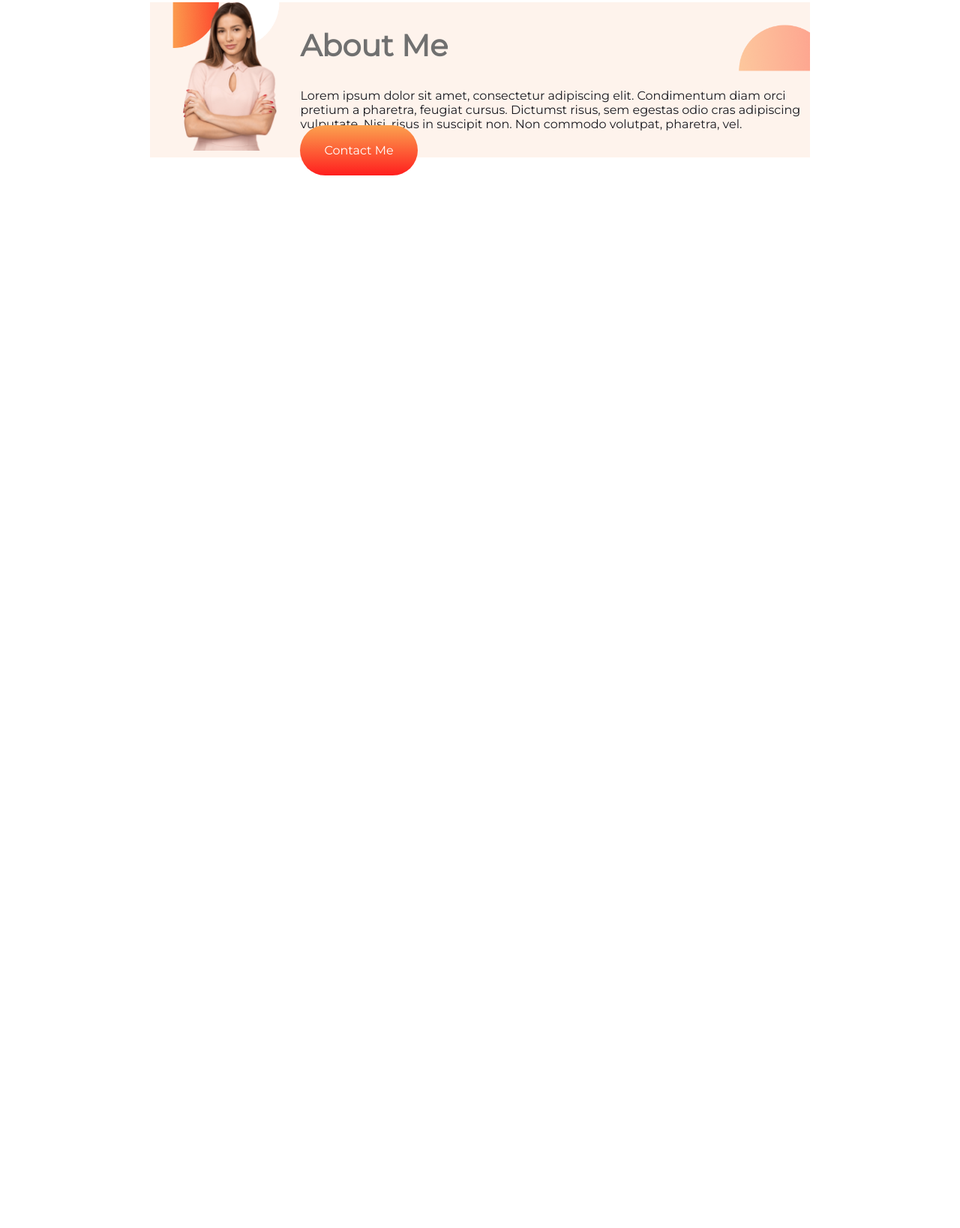
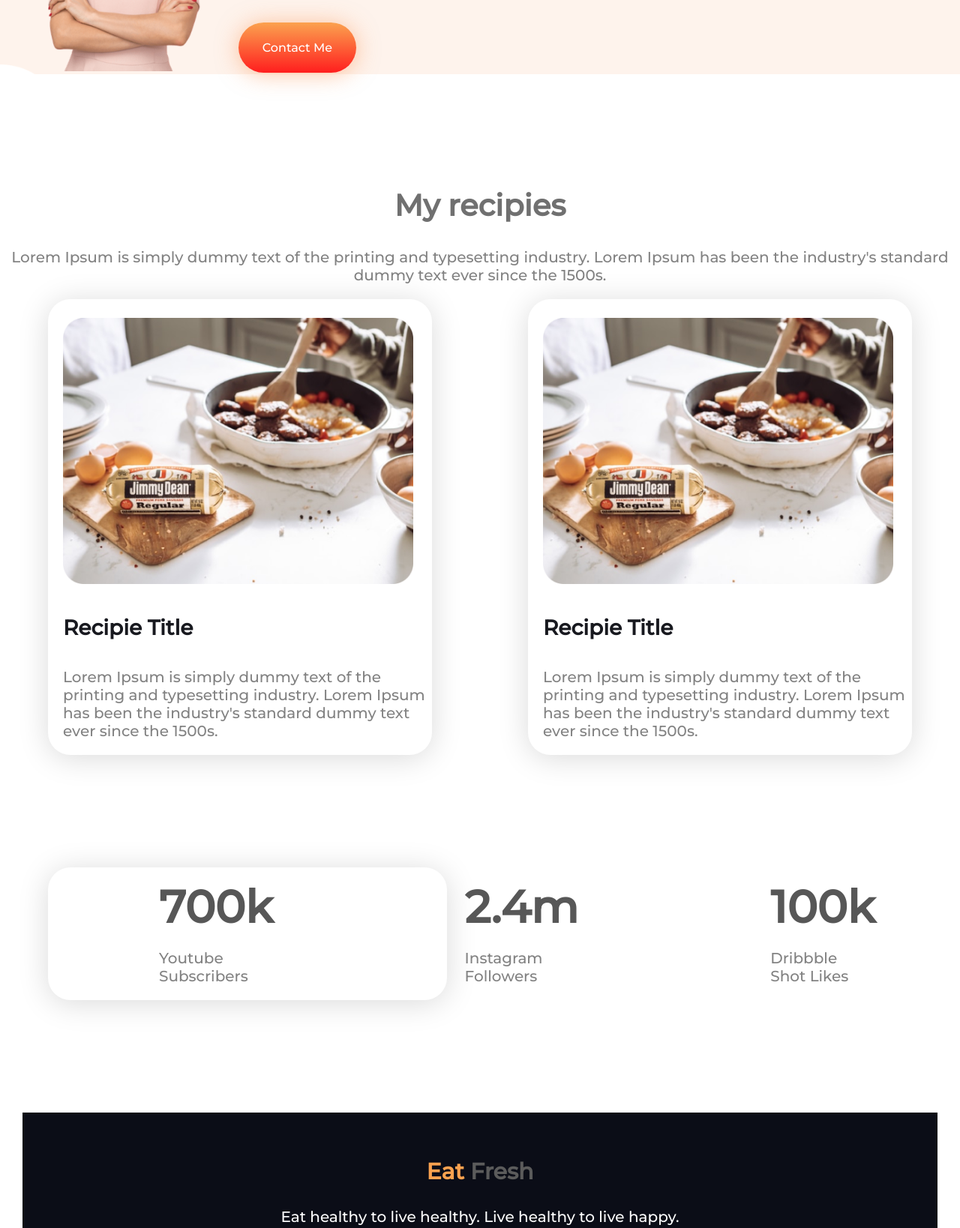
Before and after one commit to nazmussakibofficial/eat-healthy-demo, a plain HTML site: page index.html in a window 1280 px wide. Shown: the part 922-2560 px from the top of the page at 75% size. Before the commit the page ends 1332 px from the top, so only its background shows below. Drawn offline with Linux system fonts and the light colour scheme.

Commit message:
second build

```diff
--- a/index.html
+++ b/index.html
@@ -8,7 +8,7 @@
     <title>Eat Healthy Demo</title>
     <link rel="preconnect" href="https://fonts.googleapis.com">
     <link rel="preconnect" href="https://fonts.gstatic.com" crossorigin>
-    <link href="https://fonts.googleapis.com/css2?family=Montserrat&display=swap" rel="stylesheet">
+    <link href="https://fonts.googleapis.com/css2?family=Montserrat:wght@500&display=swap" rel="stylesheet">
     <link rel="stylesheet" href="style.css">
 </head>
 
@@ -43,7 +43,48 @@
 
 
     </section>
+    <section class="third-part">
+        <h2 class="center-text">My recipies</h2>
+        <p class="center-text">Lorem Ipsum is simply dummy text of the printing and typesetting industry. Lorem Ipsum
+            has been the
+            industry's standard dummy text ever since the 1500s.</p>
+        <div class="flexible">
+            <div class="items">
+                <img src="images/Project Cover.jpg" alt="">
+                <h4>Recipie Title</h4>
+                <p>Lorem Ipsum is simply dummy text of the printing and typesetting industry. Lorem Ipsum has been
+                    the industry's standard dummy text ever since the 1500s.</p>
 
+
+            </div>
+            <div class="items">
+                <img src="images/Project Cover.jpg" alt="">
+                <h4>Recipie Title</h4>
+                <p>Lorem Ipsum is simply dummy text of the printing and typesetting industry. Lorem Ipsum has been
+                    the industry's standard dummy text ever since the 1500s.</p>
+
+
+            </div>
+        </div>
+    </section>
+    <section class="fourth-part social-items flexible">
+        <div class="social">
+            <h1>700k</h1>
+            <p>Youtube Subscribers</p>
+        </div>
+        <div class="social">
+            <h1>2.4m</h1>
+            <p>Instagram Followers</p>
+        </div>
+        <div class="social">
+            <h1>100k</h1>
+            <p>Dribbble Shot Likes</p>
+        </div>
+    </section>
+    <footer>
+        <h3><span class="orange-text">Eat </span>Fresh</h3>
+        <p>Eat healthy to live healthy. Live healthy to live happy.</p>
+    </footer>
 </body>
 
 </html>
--- a/style.css
+++ b/style.css
@@ -1,17 +1,21 @@
 body {
     font-family: 'Montserrat', sans-serif;
-    margin: 200px;
+    margin: 0;
 }
 
 p {
     color: #828282;
+    font-size: 20px;
+    margin-top: 20px;
+    margin-bottom: 20px;
 }
 
 h1 {
     color: #575757;
     font-weight: 900;
     font-size: 60px;
-    margin: 16px;
+    margin-top: 16px;
+    margin-bottom: 16px;
 }
 
 h2 {
@@ -19,6 +23,20 @@ h2 {
     font-weight: 900;
     font-size: 40px;
 }
+
+h3 {
+    color: #5B5B5B;
+    font-weight: 900;
+    font-size: 30px;
+}
+
+h4 {
+    color: #18191F;
+    font-weight: 900;
+    font-size: 28px;
+}
+
+
 
 .orange-text {
     color: #FBA24F;
@@ -45,9 +63,13 @@ h2 {
     border-radius: 100px;
     color: white;
     padding: 24px 32px;
-    margin-top: 16px;
+    margin-top: 50px;
+    box-shadow: 0px 2px 30px 0px rgba(252, 142, 73, 0.5);
+    display: inline-block;
 
 }
+
+
 
 .second-part {
     background-image: url(images/7.png);
@@ -58,3 +80,53 @@ h2 {
 .second-part p {
     color: #18191F;
 }
+
+.center-text {
+    text-align: center;
+}
+
+.items {
+    width: 40%;
+    margin-left: 5%;
+    margin-right: 5%;
+    padding-left: 20px;
+    border-radius: 30px;
+    box-shadow: 0px 4px 40px 0px rgba(0, 0, 0, 0.15);
+
+}
+
+.items img {
+    border-radius: 20px;
+    width: 95%;
+    margin-top: 5%;
+}
+
+footer {
+    background-color: #0B0D17;
+    text-align: center;
+    margin: 30px;
+    padding: 30px;
+
+}
+
+footer p {
+    color: #FFFFFF;
+    margin-bottom: 100px;
+}
+
+.social {
+    padding-left: 20%;
+    padding-right: 20%;
+    margin-left: 5%;
+    margin-right: 5%;
+}
+
+.social-items {
+    width: 40%;
+    margin-left: 5%;
+    margin-right: 5%;
+    padding-left: 20px;
+    border-radius: 30px;
+    box-shadow: 0px 4px 40px 0px rgba(0, 0, 0, 0.15);
+
+}
```
Also changed, not shown: images/Project Cover.jpg (added).
